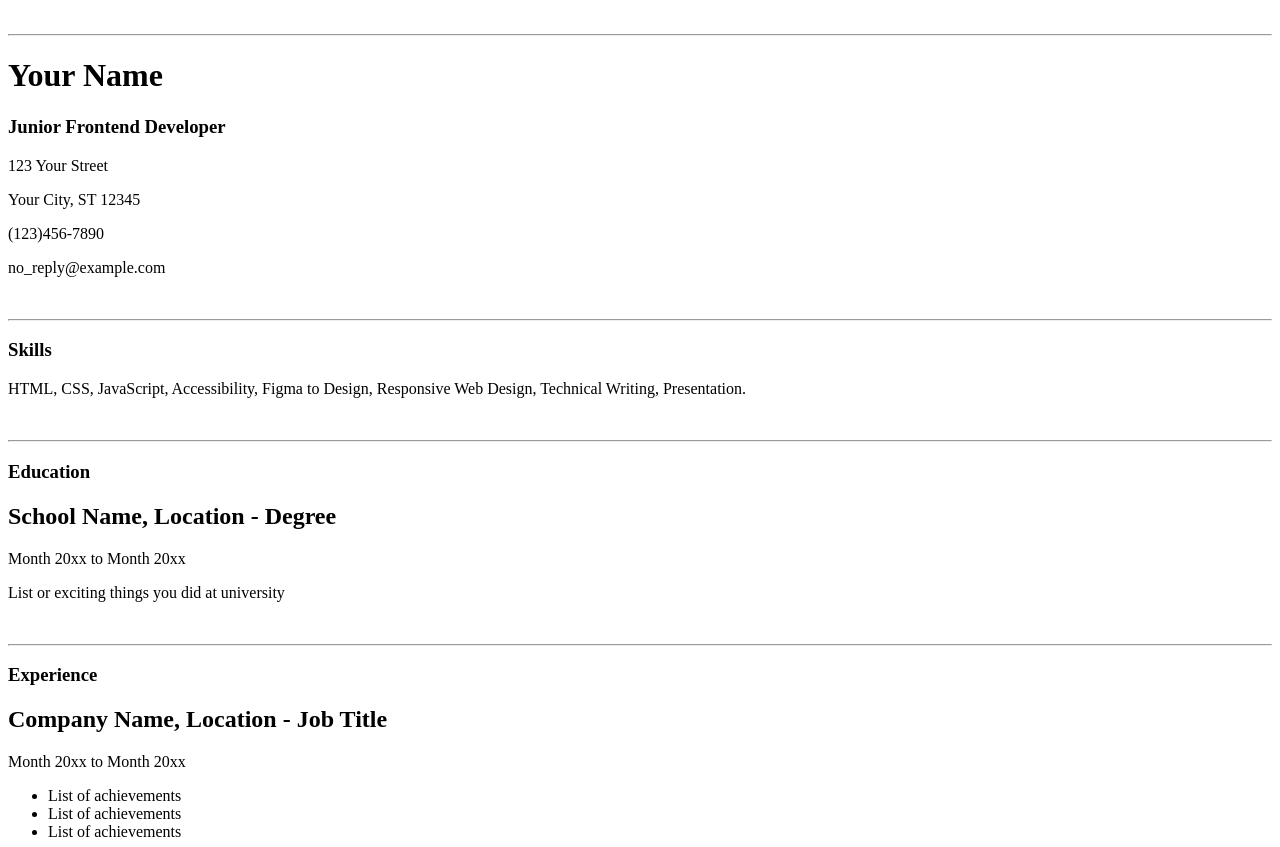
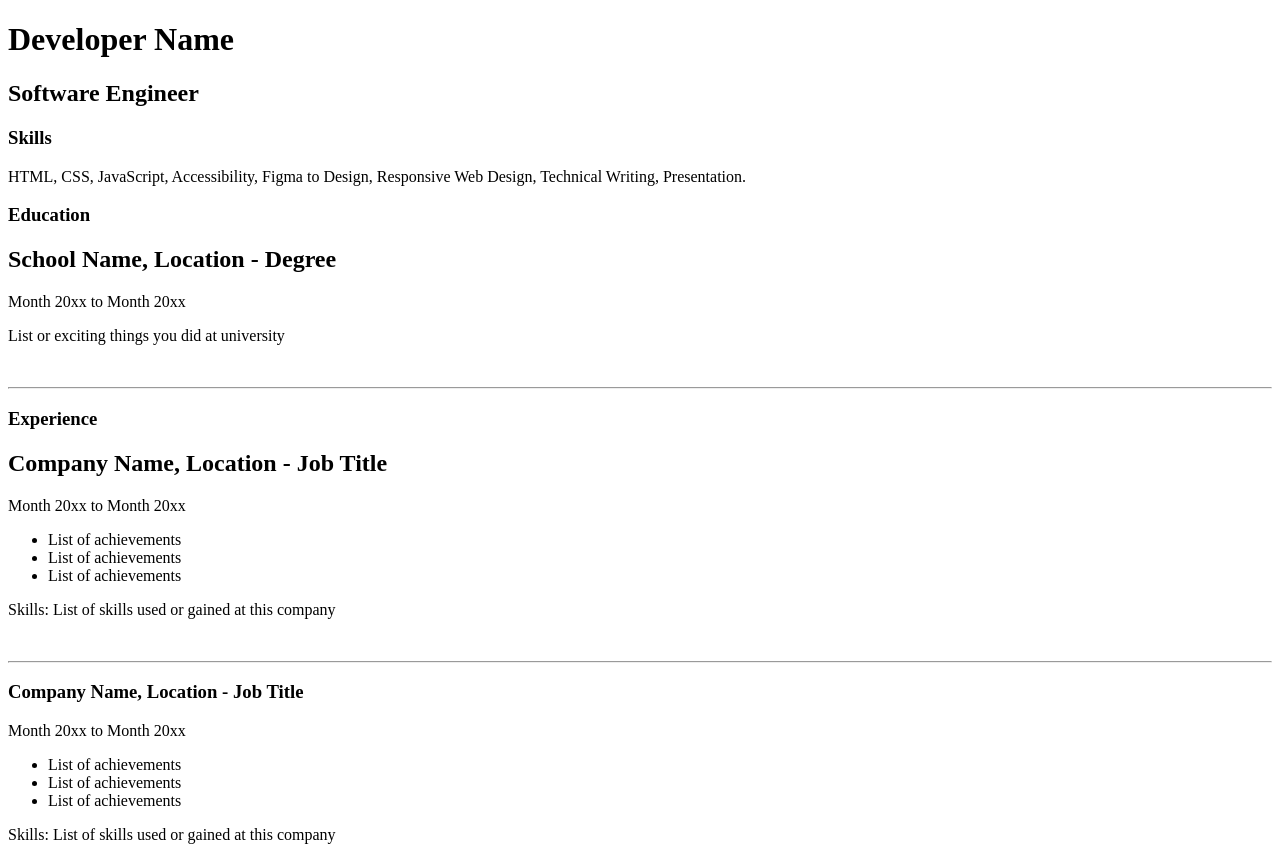
Before and after one commit to Gana-Emad/roadmap.sh-outcomes, a plain HTML site: page single-page CV/index.html in a window 1280 px wide. Shown: the top 847 px of the page. Drawn offline with Linux system fonts and the light colour scheme.

Commit message:
Initial commit msg

```diff
--- a/single-page CV/index.html
+++ b/single-page CV/index.html
@@ -3,26 +3,23 @@
 <head>
     <meta charset="UTF-8">
     <meta name="viewport" content="width=device-width, initial-scale=1.0">
-    <title>Single-page CV</title>
+    <title>GANA EMAD - SOFTWARE ENGINEER</title>
 </head>
 <body>
-    <br>
-    <hr>
-    <h1>Your Name</h1>
-    <H3>Junior Frontend Developer</H3>
-    <p>123 Your Street</p>
-    <p>Your City, ST 12345</p>
-    <p>(123)456-7890</p>
-    <p>no_reply@example.com</p>
-    <br>
-    <hr>
+    <header>
+        <h1>Developer Name</h1>
+        <h2>Software Engineer</h2>
+        <div class="contact-info">
+            <address>
+
+            </address>
+        </div>
+    </header>
 
     <h3>Skills</h3>
     <p>HTML, CSS, JavaScript, Accessibility, Figma to Design, Responsive Web
         Design, Technical Writing, Presentation.
     </p>
-    <br>
-    <hr>
 
     <h3>Education</h3>
     <h2>School Name, Location - Degree</h2>
```
Also changed, not shown: 1 other file.
